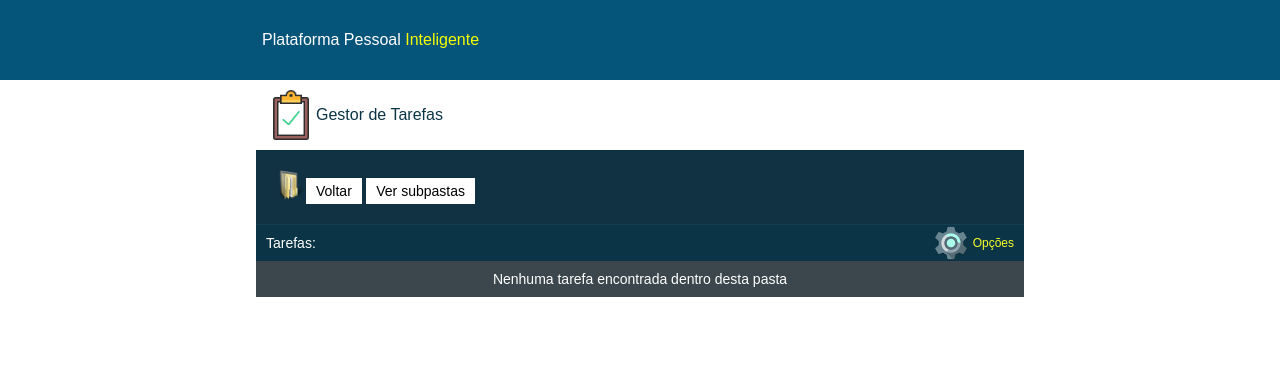
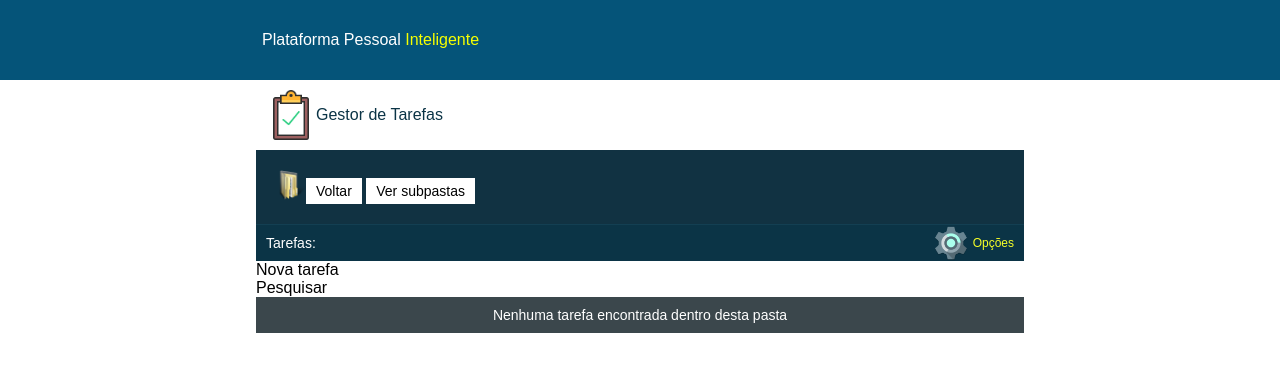
Before and after one commit to Pablo-Camara/simple-task-manager-with-php-symfony-javascript, a Symfony app: template templates/task_manager/folder/tasks.html.twig in a window 1280 px wide. Shown: the top 372 px of the page. Run offline with Twig, Linux system fonts and the light colour scheme; the template is opened without the code that fills it, so the values that code supplies are empty; some libraries are stand-ins or nearby versions.

Commit message:
Tasks menu initial html structure

```diff
--- a/templates/task_manager/folder/tasks.html.twig
+++ b/templates/task_manager/folder/tasks.html.twig
@@ -12,6 +12,16 @@
       </div>
 
       <h3 class="subtitle mt0">Tarefas:<span class="settings">Opções</span></h3>
+      <div id="tasks-menu" class="subtitle-menu">
+        <div id="new-task" class="menu-item">
+          <span class="icon new-icon"><span> Nova tarefa
+        </div>
+
+        <div id="search-task" class="menu-item">
+          <span class="icon search-icon"><span> Pesquisar
+        </div>
+      </div>
+
       {% if tasks|length > 0 %}
         {% for task in tasks %}
           <div class="item">
```
